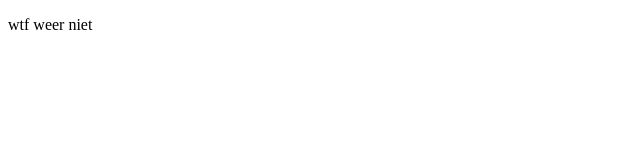
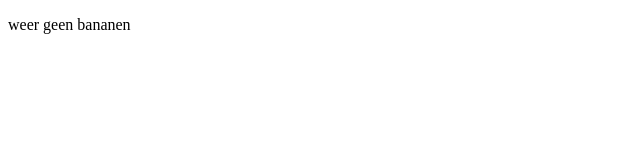
Before and after one commit to EelkoB/test, a plain HTML site: page index.html in a window 1280 px wide. Shown: the full height of the page, 0-640 px from the left. Drawn offline with Linux system fonts and the light colour scheme.

Commit message:
proef2.1

```diff
--- a/index.html
+++ b/index.html
@@ -5,6 +5,6 @@
     <title>Title</title>
 </head>
 <body>
-<p>wtf weer niet</p>
+<p>weer geen bananen</p>
 </body>
 </html>
```
Also changed, not shown: 1 other file.
